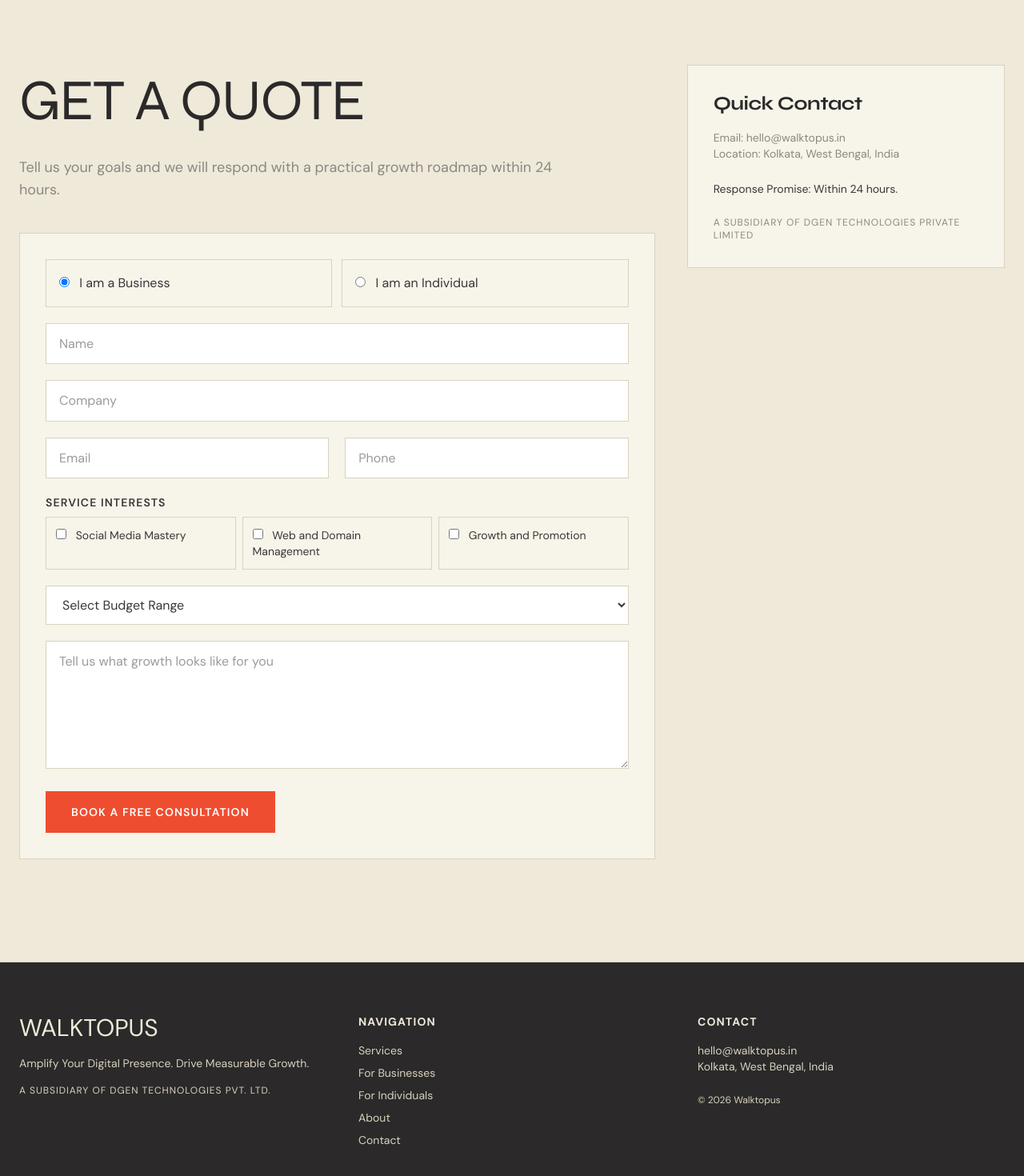
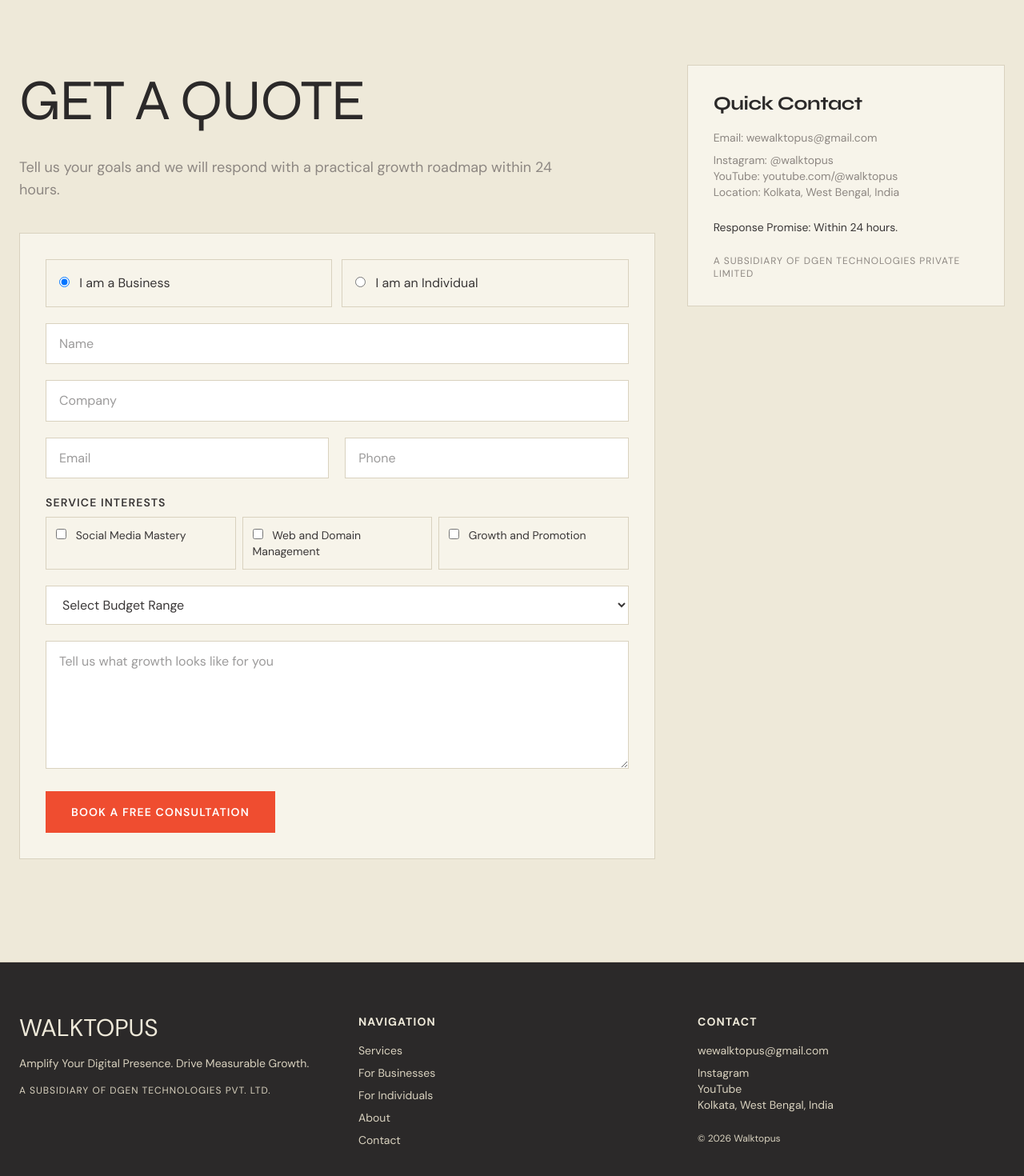
Before and after one commit to wewalktopus/Website, a Next.js app: page /contact in a window 1280 px wide. Shown: the part 128-1598 px from the top of the page at 80% size. Built offline with nearby package versions, Linux system fonts and the light colour scheme; no server answers.

Commit message:
chore: update brand email and social links

```diff
--- a/app/contact/page.tsx
+++ b/app/contact/page.tsx
@@ -25,6 +25,18 @@
       <aside className="h-fit border border-[var(--color-bg-secondary)] bg-[var(--color-bg-light)] p-8">
         <h2 className="text-2xl font-bold">Quick Contact</h2>
         <p className="mt-4 text-sm text-[var(--color-soft-gray)]">Email: {BRAND.email}</p>
+        <p className="mt-2 text-sm text-[var(--color-soft-gray)]">
+          Instagram:{' '}
+          <a href={BRAND.social.instagram} target="_blank" rel="noreferrer" className="text-[var(--color-text)] underline-offset-4 hover:underline">
+            @walktopus
+          </a>
+        </p>
+        <p className="text-sm text-[var(--color-soft-gray)]">
+          YouTube:{' '}
+          <a href={BRAND.social.youtube} target="_blank" rel="noreferrer" className="text-[var(--color-text)] underline-offset-4 hover:underline">
+            youtube.com/@walktopus
+          </a>
+        </p>
         <p className="text-sm text-[var(--color-soft-gray)]">Location: {BRAND.location}</p>
         <p className="mt-6 text-sm">Response Promise: Within 24 hours.</p>
         <p className="mt-6 text-xs uppercase tracking-[0.08em] text-[var(--color-soft-gray)]">
--- a/components/layout/Footer.tsx
+++ b/components/layout/Footer.tsx
@@ -29,6 +29,16 @@
         <div>
           <p className="text-sm font-bold uppercase tracking-[0.08em]">Contact</p>
           <p className="mt-4 text-sm text-[var(--color-bg-secondary)]">{BRAND.email}</p>
+          <p className="mt-2 text-sm text-[var(--color-bg-secondary)]">
+            <Link href={BRAND.social.instagram} target="_blank" rel="noreferrer" className="hover:text-[var(--color-accent)]">
+              Instagram
+            </Link>
+          </p>
+          <p className="text-sm text-[var(--color-bg-secondary)]">
+            <Link href={BRAND.social.youtube} target="_blank" rel="noreferrer" className="hover:text-[var(--color-accent)]">
+              YouTube
+            </Link>
+          </p>
           <p className="text-sm text-[var(--color-bg-secondary)]">{BRAND.location}</p>
           <p className="mt-6 text-xs text-[var(--color-bg-secondary)]">© {new Date().getFullYear()} Walktopus</p>
         </div>
--- a/lib/constants.ts
+++ b/lib/constants.ts
@@ -7,11 +7,12 @@
   mission: 'To help every small and local business unlock their true digital potential.',
   origin:
     "Started to manage Sukomal Travel, a personal travel brand, and grew into a full-service digital marketing agency.",
-  email: 'hello@walktopus.in',
+  email: 'wewalktopus@gmail.com',
   phone: '+91 XXXXX XXXXX',
   location: 'Kolkata, West Bengal, India',
   social: {
-    instagram: 'https://instagram.com/walktopus',
+    instagram: 'https://www.instagram.com/walktopus',
+    youtube: 'https://youtube.com/@walktopus',
     linkedin: 'https://linkedin.com/company/walktopus',
     facebook: 'https://facebook.com/walktopus',
     twitter: 'https://x.com/walktopus',
```
